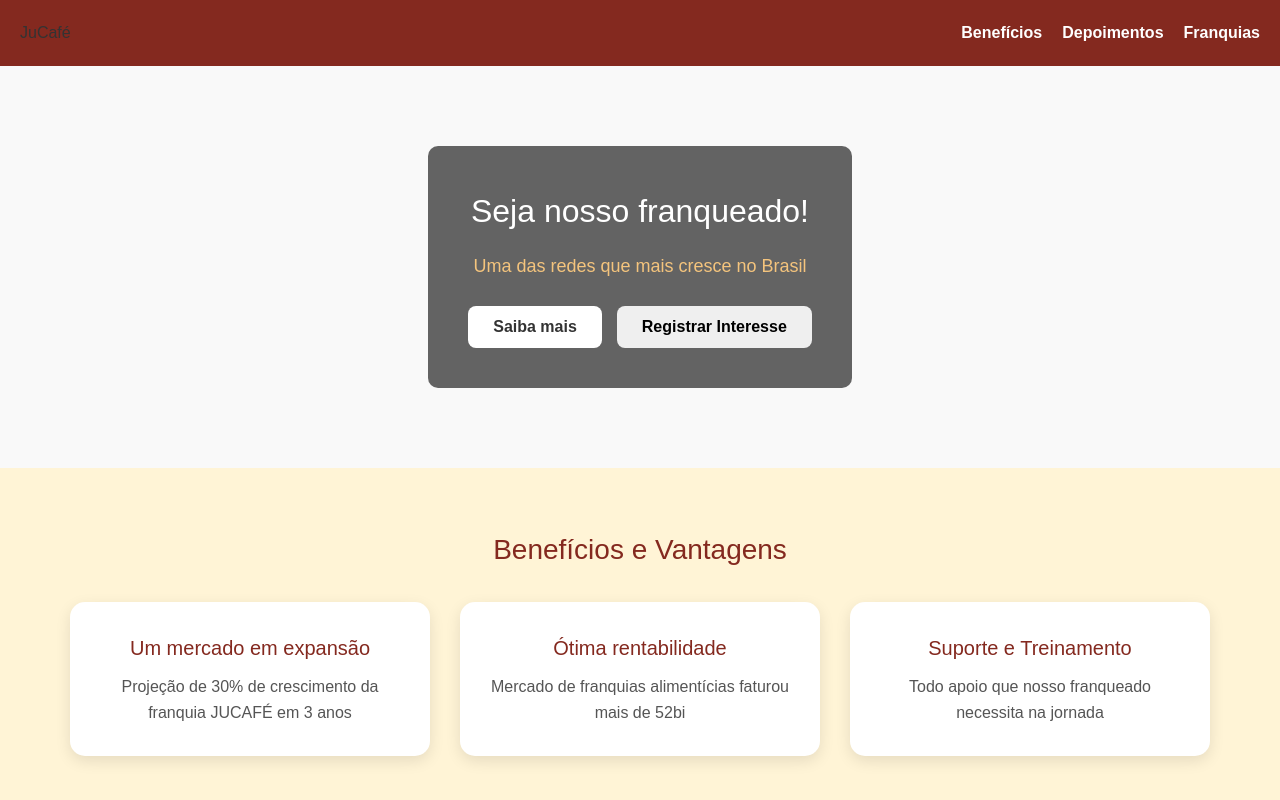
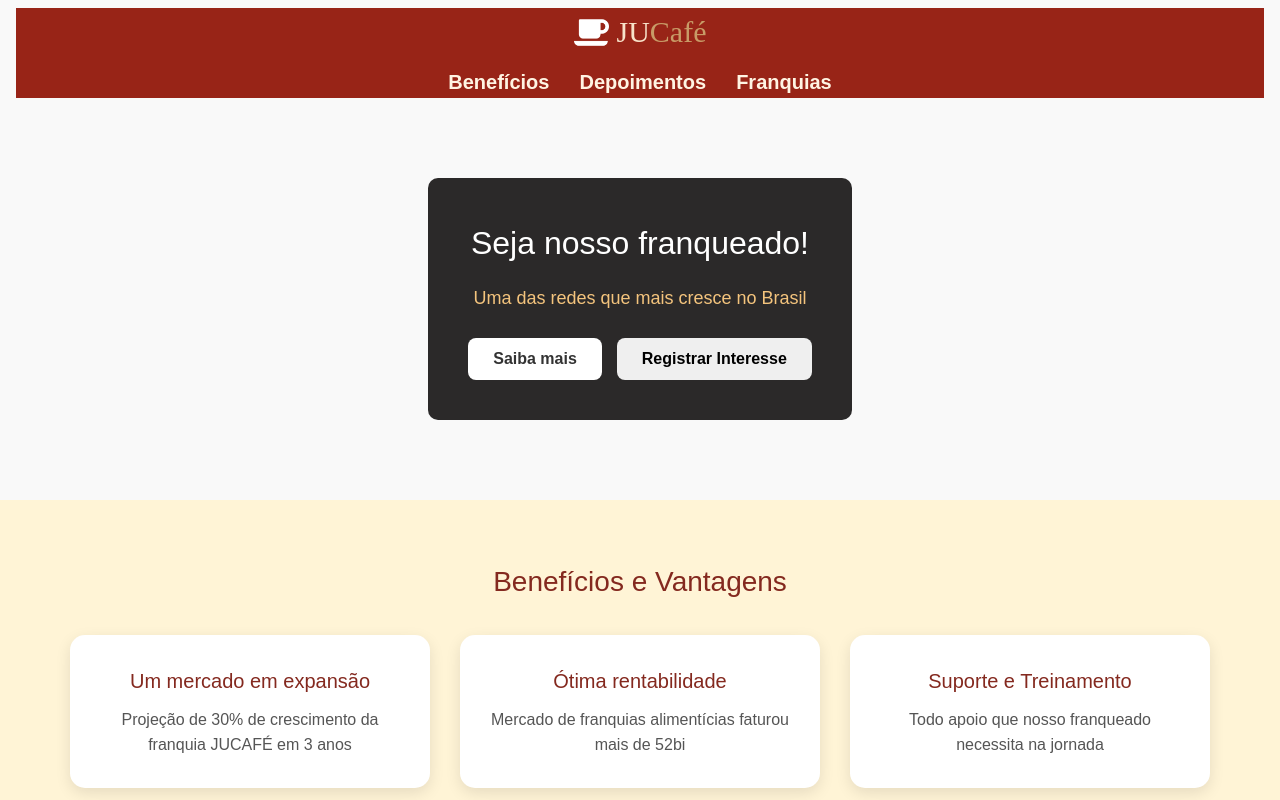
Before and after one commit to monicamix/JuCafe, a plain HTML site: page index.html in a window 1280 px wide. Shown: the top 800 px of the page. Drawn offline with Linux system fonts and the light colour scheme; a web font is replaced by a local one.

Commit message:
Implementação do Logo e Título

```diff
--- a/Css/style.css
+++ b/Css/style.css
@@ -1,38 +1,55 @@
-
+@import url('https://fonts.googleapis.com/css2?family=Inter:ital,opsz,wght@0,14..32,100..900;1,14..32,100..900&family=Italiana&family=Jockey+One&family=Just+Me+Again+Down+Here&family=Roboto:ital,wght@0,100..900;1,100..900&display=swap');
 
 /* ======================
   HEADER
  ====================== */
 .header {
-  background-color: #84291f;
-  padding: 20px;
+  background-color: #982417;
+  margin-top: 8px;
+  margin-right: 16px;
+  margin-left: 16px;
   display: flex;
-  justify-content: space-between;
+  flex-direction: column;
   align-items: center;
+
 }
 
-.header__logo img {
-  height: 50px; /* Ajuste a altura do logo conforme necessário */
+/* POSIÇÃO DO LOGO XÍCARA */
+.header__logo {
+  display: flex;
+  align-items:center;
+  gap: 8px; /* Espaço entre o logo e título do site */
+  margin-bottom: 10px;
 }
 
-.nav__list {
-  display: flex;
-  gap: 20px;
-  list-style: none;
-  padding: 0;
+/* TAMANHO DO LOGO */
+.header__logo img {
+  height: 35px;
+}
+
+.header__title {
+  font-family: 'Just Me Again Down Here';
+  font-size: 30px;
+  color: #f8e2c9;
   margin: 0;
 }
 
-.nav__item {
-  margin: 0;
+.header__title--bege {
+  color: #c89b67;
+}
+
+/* MENU DE NAVEGAÇÃO*/
+.nav__list {
+  display: flex;
+  gap: 30px;
 }
 
 .nav__link {
-  color: #fff;
+  color: #fff4e3;
   text-decoration: none;
   font-weight: bold;
-  font-size: 16px;
-  transition: color 0.3s ease;
+  font-size: 20px;
+  font-family: 'Just Me Again Down Here',sans-serif;
 }
 
 .nav__link:hover {
@@ -69,7 +86,7 @@
 }
 
 .hero__content {
-  background-color: rgba(0, 0, 0, 0.6);
+  background-color: rgba(28, 26, 26, 0.934);
   padding: 40px;
   border-radius: 10px;
   display: inline-block;
--- a/index.html
+++ b/index.html
@@ -15,16 +15,17 @@
     <!-- Ícone -->
     <script src="https://kit.fontawesome.com/ab63973773.js" crossorigin="anonymous" defer></script>
 
-    <!-- Fonte -->
-    <link rel="stylesheet" href="https://cdnjs.cloudflare.com/ajax/libs/font-awesome/6.5.0/css/all.min.css">
-
 </head>
 <body>
+
+  <!-- CABEÇALHO - Logo e Nome do Site -->
     <header class="header">
       <div class="header__logo">
-        <h1 class="header__title">Ju<span class="header__title--bege">Café</span></h1>
+        <img src="./img/cafe-ico.png" alt="Logotipo JuCafé">
+        <h1 class="header__title">JU<span class="header__title--bege">Café</span></h1>
       </div>
 
+  <!-- MENU DE NAVEGAÇÃO -->
       <nav class="nav">
         <ul class="nav__list">
           <li class="nav__item"><a href="#benefits" class="nav__link">Benefícios</a></li>
@@ -34,6 +35,8 @@
       </nav>
     </header>
 
+
+  <!--FORMULÁRIO SEJA FRANQUEADO  -->
     <section class="hero">
       <div class="hero__content">
         <h2 class="hero__title">Seja nosso franqueado!</h2>
```
